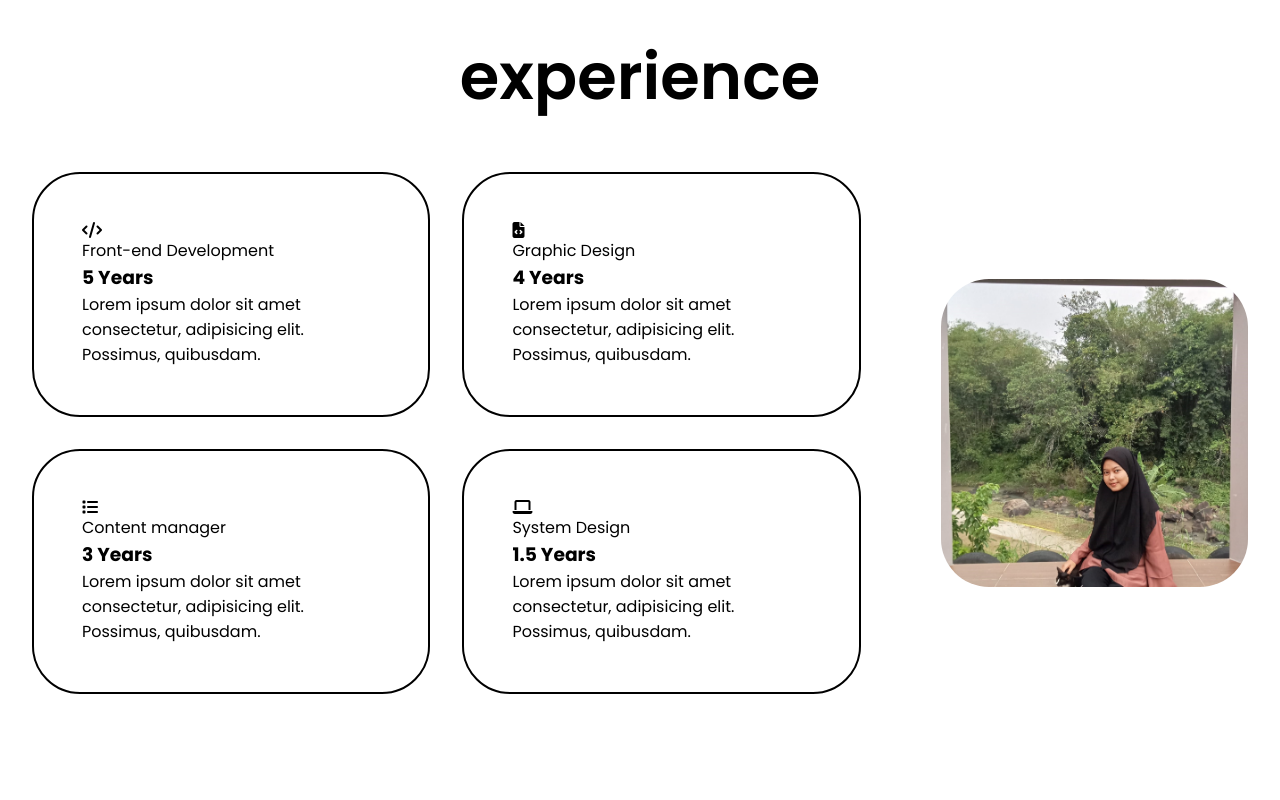
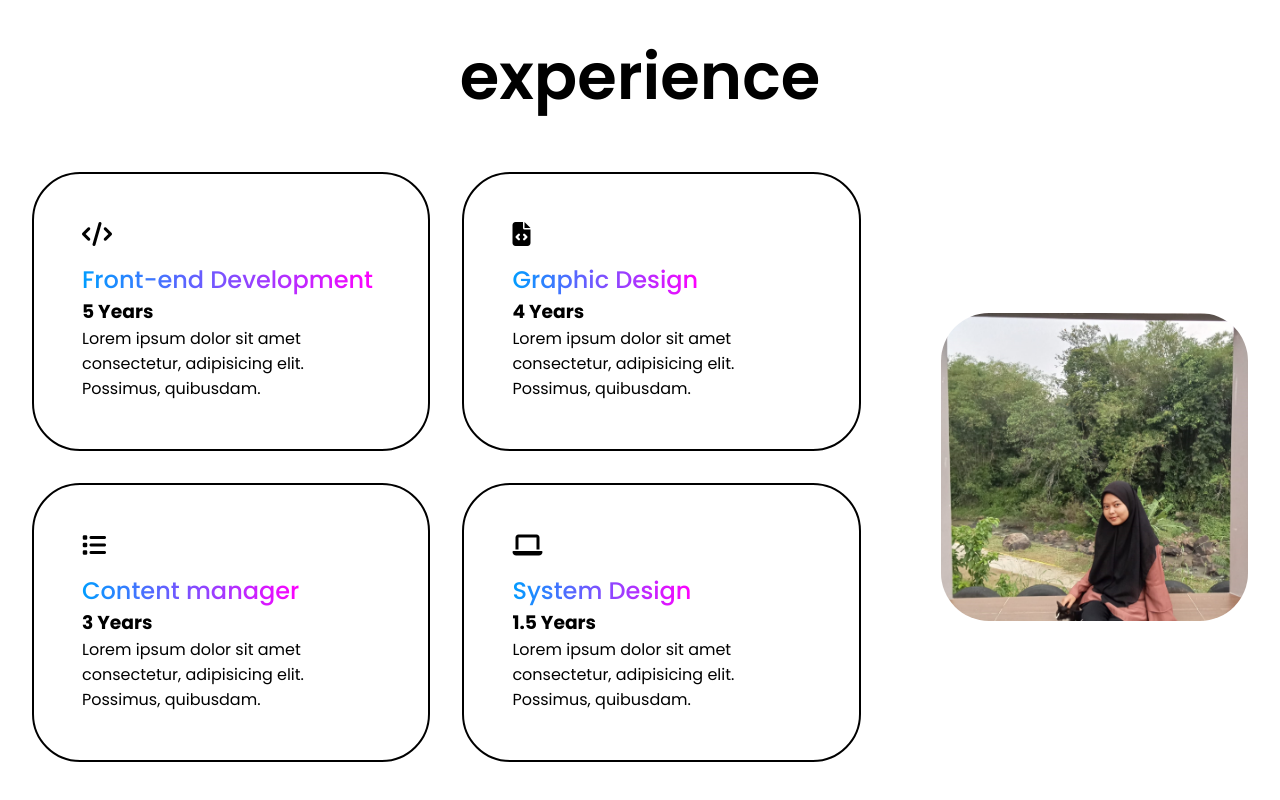
Before and after one commit to ainindam/myportofolio, a plain HTML site: page index.html in a window 1280 px wide. Shown: the part 871-1671 px from the top of the page. Before the commit the page ends 1645 px from the top, so only its background shows below. Drawn offline with Linux system fonts and the light colour scheme.

Commit message:
menambahkan style ke experience section

```diff
--- a/style.css
+++ b/style.css
@@ -196,7 +196,31 @@ li a {
     transition: 0.2s ease-in-out;
 }
 
-.grid-card i :hover {
-    transform: scale(1.1);
+.grid-card:hover {
+    transform: scale(1.02);
+    background-color: black;
+    color: white;
 }
+
+.grid-card i {
+    font-size: 24px;
+    margin-bottom: 16px;
+}
+
+.grid-card span {
+    font-size: 24px;
+    font-weight: 500;
+    background: linear-gradient(to right, rgb(0,157,255), rgb(255,0,255));
+    background-clip: text;
+    color: transparent;
+}
+
+::-webkit-scrollbar {
+    width: 10px;
+}
+
+::-webkit-scrollbar-track{
+    color:rgb(91, 91, 167);
+}
+
 /* Experience End */
```
